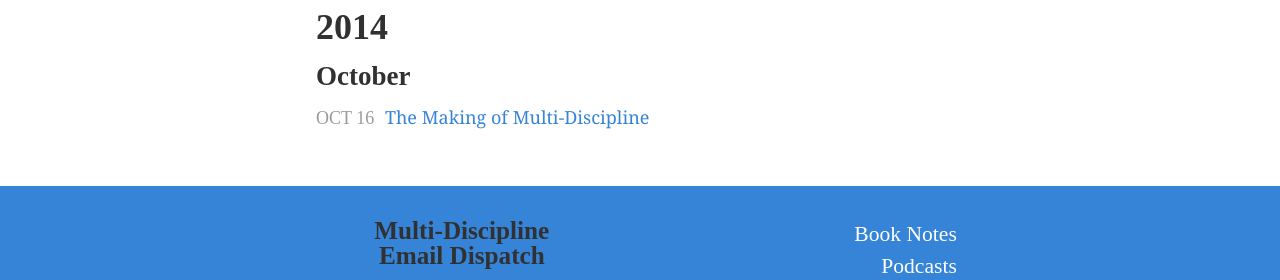
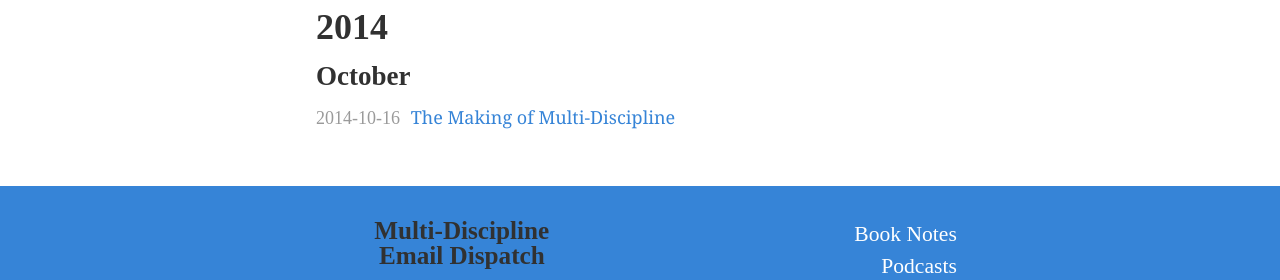
Before and after one commit to jasonmklug/multi-discipline, a Jekyll site: the page built from archive/index.html, in a window 1280 px wide. Shown: the part 196-476 px from the top of the page. Built offline with Jekyll 4.4.1, drawn with Linux system fonts in a browser that asks for light colours; Markdown is read by kramdown in place of the engine named in the settings.

Commit message:
Change format of date displayed before li.post_title in archive/index.html

```diff
--- a/archive/index.html
+++ b/archive/index.html
@@ -26,7 +26,7 @@ permalink: /archive/
 
   {% endif %}
       <li class="post_title">
-        <span>{{ post.date | date: "%b %-d" }}</span>
+        <span>{{ post.date | date: "%Y-%m-%d" }}</span>
         <a href="{{ post.url }}">{{ post.title }}</a>
       </li>
       {% if forloop.last %}</ul>{% endif %}
```
